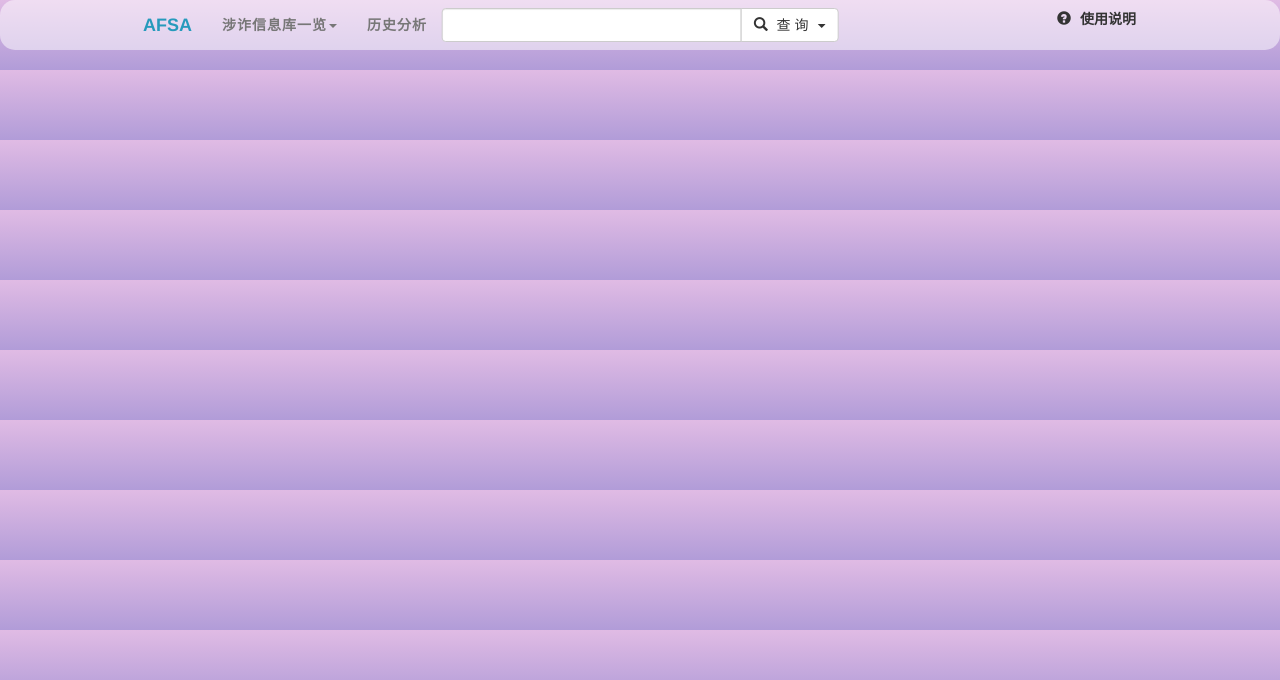
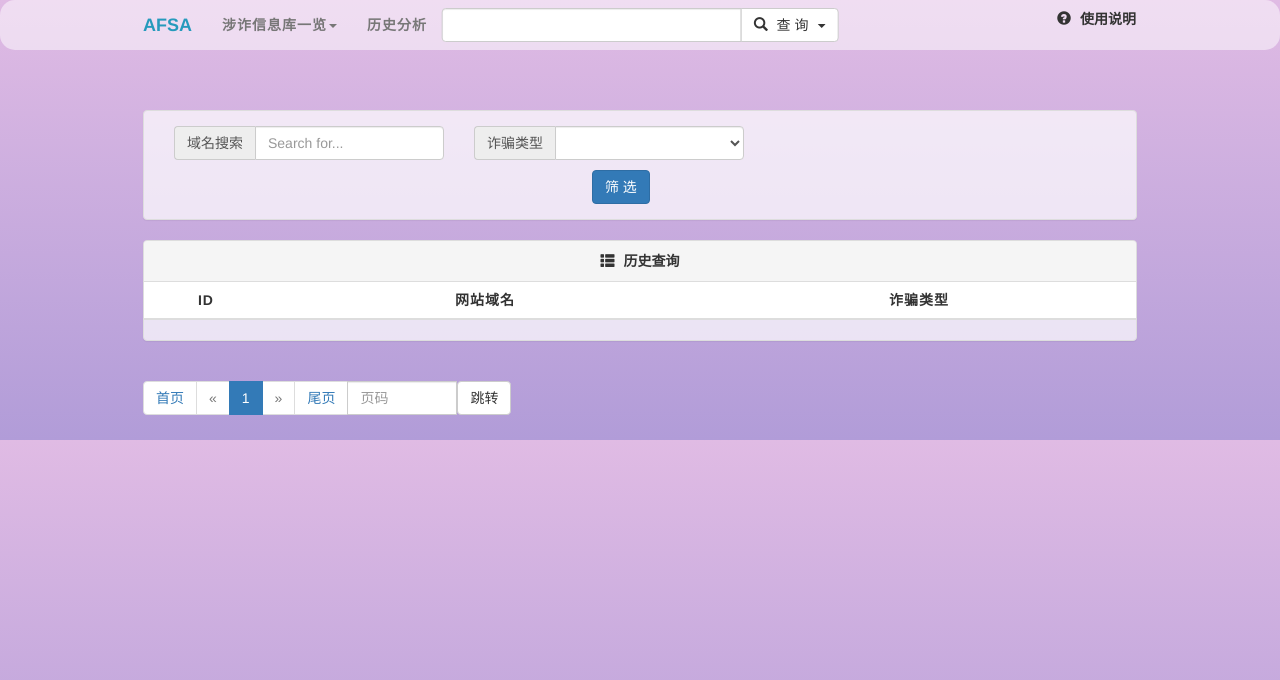
Before and after one commit to duuook/Anti-Fraud-Situational-Awareness, a Django app: page /history/ in a window 1280 px wide. Shown: the top 680 px of the page. Run offline with Django 4.2, Linux system fonts and the light colour scheme; tables that the repository leaves empty hold one stand-in row (values such as "Sample post"); lists and menus that the app fills with data are empty; some libraries are stand-ins or nearby versions.

Commit message:
新增搜索历史记录页面

```diff
--- a/SE/templates/history.html
+++ b/SE/templates/history.html
@@ -7,9 +7,110 @@
 {% endblock %}
 
 {% block content %}
+    <div style="margin-top: 40px">
+        <div id="table-container" class="container">
+            <div class="panel panel-default">
+                <div class="panel-body">
+                    <form method="get">
+                        <div class="col-md-3" style="width: 300px">
+                            <div class="input-group">
+                                <span class="input-group-addon" id="basic-addon1">域名搜索</span>
+                                <input type="text" name="sip" class="form-control"
+                                       value="{{ filter_condition }}" placeholder="Search for...">
+                            </div>
+                        </div>
+                        <div class="col-md-3" style="width: 300px">
+                            <div class="input-group">
+                                <span class="input-group-addon" id="basic-addon1">诈骗类型</span>
+                                <select name="stype" class="form-control">
+                                    {% for item in type_choices %}
+                                        <option value="{{ item.0 }}">{{ item.1 }}</option>
+                                    {% endfor %}
+                                </select>
+                            </div>
+                        </div>
+                        <button class="btn btn-primary filter-button"
+                                type="submit" style="margin-top: 10px;margin-left: 45%">
+                            筛 选
+                        </button>
+                    </form>
+                </div>
+            </div>
+        </div>
+
+        <div class="container">
+            <div id="table-panel" class="panel panel-default">
+                <!-- Default panel contents -->
+                <div class="panel-heading" style="font-weight: bold;text-align: center">
+                    <span class="glyphicon glyphicon-th-list" aria-hidden="true" style="margin-right: 5px"></span>
+                    历史查询
+                </div>
+
+                <!-- Table -->
+                <div class="scroll-list-table">
+                    <table id="fraud-phone-number-table" class="table">
+                        <thead>
+                        <tr>
+                            <th class="loose-bold-font" style="text-align: center">ID</th>
+                            <th class="loose-bold-font" style="text-align: center">网站域名</th>
+                            <th class="loose-bold-font" style="text-align: center">诈骗类型</th>
+                        </tr>
+                        </thead>
+                        <tbody>
+                        {% for web in websites %}
+                            <tr>
+                                <td style="text-align: center">{{ web.id }}</td>
+                                <td style="text-align: center">{{ web.网站域名 }}</td>
+                                <td style="text-align: center">{{ web.get_诈骗类型_display }}</td>
+                            </tr>
+                        {% endfor %}
+                        </tbody>
+                    </table>
+                </div>
+            </div>
+        </div>
+
+        {#   分页器   #}
+        <div class="container" id="pagination">
+            <ul class="pagination">
+                {{ page_str }}
+            </ul>
+        </div>
+    </div>
 
 {% endblock %}
 
 {% block js %}
+    <script>
+        document.getElementById('jump-button').addEventListener('click', function (event) {
+            var pageInput = document.querySelector('input[name="page"]');
+            if (!pageInput.value.trim()) {
+                event.preventDefault();
+                alert('请输入页码！');
+                return;
+            }
+            if (parseInt(pageInput.value) > parseInt({{ total_page }})) {
+                event.preventDefault();
+                alert('页码超出范围！');
+                return;
+            }
+            if (parseInt(pageInput.value) < 1) {
+                event.preventDefault();
+                alert('页码超出范围！');
+                return;
+            }
+            if (isNaN(parseInt(pageInput.value))) {
+                event.preventDefault();
+                alert('请输入数字！');
+                return;
+            }
+            if (parseInt(pageInput.value) === parseInt({{ current_page }})) {
+                event.preventDefault();
+                alert('已是当前页！');
+                return;
+            }
 
+
+        });
+    </script>
 {% endblock %}
```
